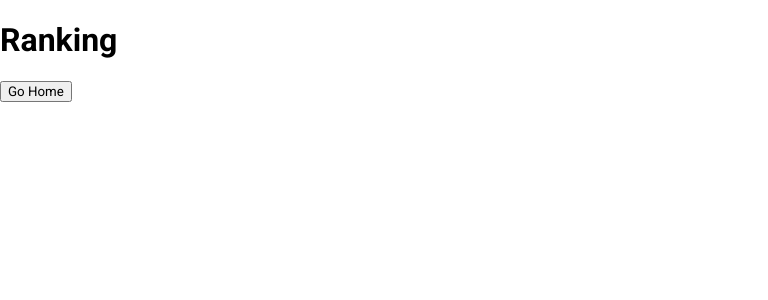
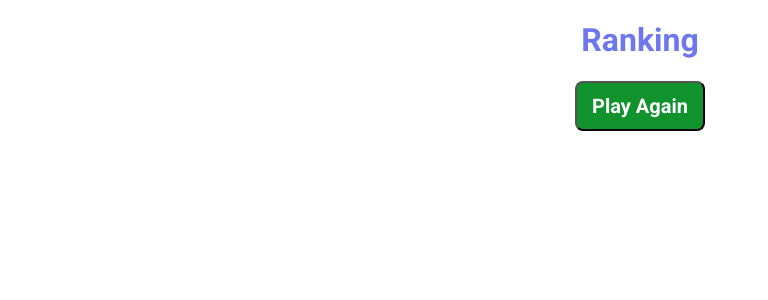
Before and after one commit to MuriloGon/projects-at-trybe, a React (Create React App) app: page /ranking in a window 1280 px wide. Shown: the top 300 px of the page, without its empty margins (0-768 px from the left). Built offline with nearby package versions, Linux system fonts and the light colour scheme.

Commit message:
refactor: implement styles and refactoring

```diff
--- a/src/helpers/localStorage.js
+++ b/src/helpers/localStorage.js
@@ -1,47 +1,4 @@
-export const userInfo = [
-  {
-    name: 'João',
-    score: '29',
-    picture: 'https://www.gravatar.com/avatar/teste1',
-    assertions: 10,
-  },
-  {
-    name: 'Luiz',
-    score: '50',
-    picture: 'https://www.gravatar.com/avatar/teste2',
-    assertions: 11,
-  },
-  {
-    name: 'Maria',
-    score: '100',
-    picture: 'https://www.gravatar.com/avatar/teste3',
-    assertions: 8,
-  },
-  {
-    name: 'jurandir',
-    score: '9',
-    picture: 'https://www.gravatar.com/avatar/teste4',
-    assertions: 12,
-  },
-  {
-    name: 'jurandir2',
-    score: '10',
-    picture: 'https://www.gravatar.com/avatar/teste5',
-    assertions: 5,
-  },
-  {
-    name: 'jurandir3',
-    score: '11',
-    picture: 'https://www.gravatar.com/avatar/teste6',
-    assertions: 9,
-  },
-];
-
-export function setLocalStorage(key, data) {
-  localStorage.setItem(`${key}`, JSON.stringify(data));
-}
-
-export function getLocalStorage(key) {
+export default function getLocalStorage(key) {
   const localStoData = JSON.parse(localStorage.getItem(key));
 
   if (localStoData === null) return [];
--- a/src/pages/Ranking/LowerRanking.js
+++ /dev/null
@@ -1,24 +0,0 @@
-import React from 'react';
-
-import { getLocalStorage } from '../../helpers/localStorage';
-
-function LowerRanking() {
-  const three = 3;
-  const data = getLocalStorage('ranking');
-  const sortScore = data.sort((a, b) => b.score - a.score);
-  const LowerPlayers = sortScore.slice(three, sortScore.length);
-  return (
-    <ul>
-      { LowerPlayers.map((info, index) => (
-        <li className="listRanking" key={ index }>
-          <img src={ info.picture } alt="user" />
-          <p>{ info.name }</p>
-          <span>{ info.score }</span>
-          { index }
-        </li>
-      )) }
-    </ul>
-  );
-}
-
-export default LowerRanking;
--- a/src/pages/Ranking/TopRanking.js
+++ /dev/null
@@ -1,23 +0,0 @@
-import React from 'react';
-import { getLocalStorage } from '../../helpers/localStorage';
-
-function TopRanking() {
-  const three = 3;
-  const data = getLocalStorage('ranking');
-  const sortScore = data.sort((a, b) => b.score - a.score);
-  const newArrayPlayer = sortScore.slice(0, three);
-  return (
-    <ul>
-      { newArrayPlayer.map((info, index) => (
-        <li className="listRanking" key={ index }>
-          <img src={ info.picture } alt="user" />
-          <p data-testid={ `player-name-${index}` }>{ info.name }</p>
-          <span data-testid={ `player-score-${index}` }>{ info.score }</span>
-          { index }
-        </li>
-      )) }
-    </ul>
-  );
-}
-
-export default TopRanking;
--- a/src/pages/Ranking/index.js
+++ b/src/pages/Ranking/index.js
@@ -1,21 +1,49 @@
 import React from 'react';
 import { Link } from 'react-router-dom';
-import LowerRanking from './LowerRanking';
-import TopRanking from './TopRanking';
+import getLocalStorage from '../../helpers/localStorage';
+import RankingStyle from './styles';
 
 export default function Ranking() {
+  const three = 3;
+  const data = getLocalStorage('ranking');
+  const sortScore = data.sort((a, b) => b.score - a.score);
+  const TopPlayers = sortScore.slice(0, three);
+  const LowerPlayers = sortScore.slice(three, sortScore.length);
+  const rankingArray = [...TopPlayers, ...LowerPlayers];
+  console.log(rankingArray);
   return (
-    <div>
+    <RankingStyle>
+      <div className="RankingContainer">
         <h1 data-testid="ranking-title">Ranking</h1>
-      <TopRanking />
-      <LowerRanking />
+        <ul>
+          { rankingArray.map((info, index) => (
+            <li className="listRanking" key={ index }>
+              <img src={ info.picture } alt="user" />
+              <p
+                data-testid={ `player-name-${index}` }
+                className="playerUsername"
+              >
+                { info.name }
+              </p>
+              <span
+                data-testid={ `player-score-${index}` }
+                className="playerScore"
+              >
+                { info.score }
+              </span>
+              <p className="player-position">{ index }</p>
+            </li>
+          )) }
+        </ul>
         <Link to="/login">
           <input
-          value="Go Home"
+            className="input-goHome"
+            value="Play Again"
             data-testid="btn-go-home"
             type="button"
           />
         </Link>
       </div>
+    </RankingStyle>
   );
 }
--- /dev/null
+++ b/src/pages/Ranking/styles.js
@@ -0,0 +1,62 @@
+import styled from 'styled-components';
+
+const RankingStyle = styled.div`
+  .RankingContainer {
+    text-align: center;
+  }
+
+
+  li {
+    border: 4px solid;
+    border-radius: 14px;
+    border-color: ${({ theme: { primary } }) => primary};
+    display: flex;
+    justify-content: space-between;
+    align-items: center;
+    margin-top: 8px;
+    max-width: 95%;
+    padding-right: 20px;
+    padding-left: 20px;
+  }
+
+  .player-position {
+    color: ${({ theme: { primary } }) => primary};
+    font-size: 30px;
+    border: 4px solid;
+    border-radius: 48%;
+    border-color: ${({ theme: { primary } }) => primary};
+    padding-left: 8px;
+    padding-right: 8px;
+  }
+
+  .playerUsername {
+    color: ${({ theme: { primary } }) => primary};
+  }
+
+  .playerScore {
+    color: ${({ theme: { primaryvariant } }) => primaryvariant};
+  }
+
+  img {
+    border-radius: 50%;
+  }
+
+  h1 {
+    color: ${({ theme: { primary } }) => primary};
+  }
+
+  .input-goHome {
+    border-radius: 8px;
+    box-sizing: border-box;
+    cursor: pointer;
+    font-size: 20px;
+    font-weight: 600;
+    height: 50px;
+    width: 130px;
+    transition: box-shadow 0.3s ease;
+    background-color: ${({ theme: { playagain } }) => playagain};
+    color: white;
+  }
+`;
+
+export default RankingStyle;
```
Lines whose indentation alone changed are shown as unchanged.
